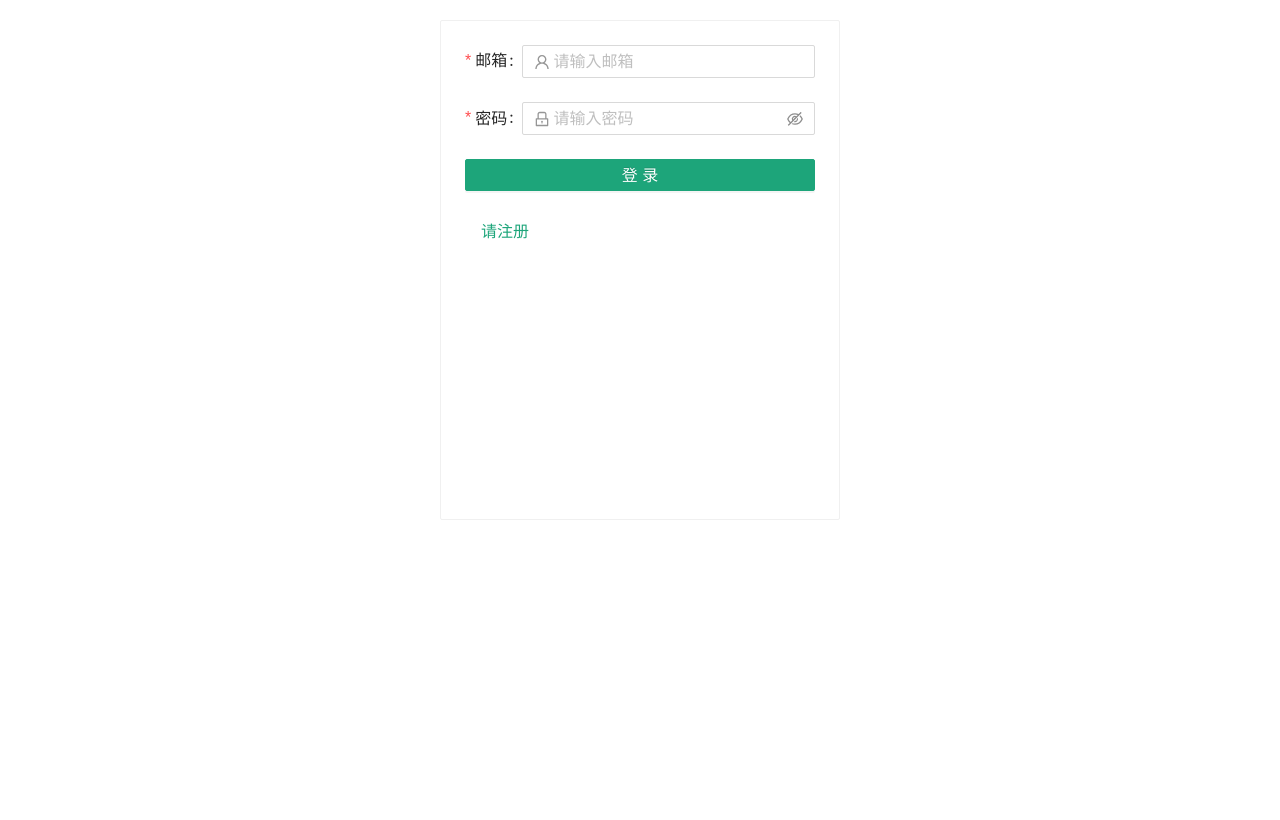
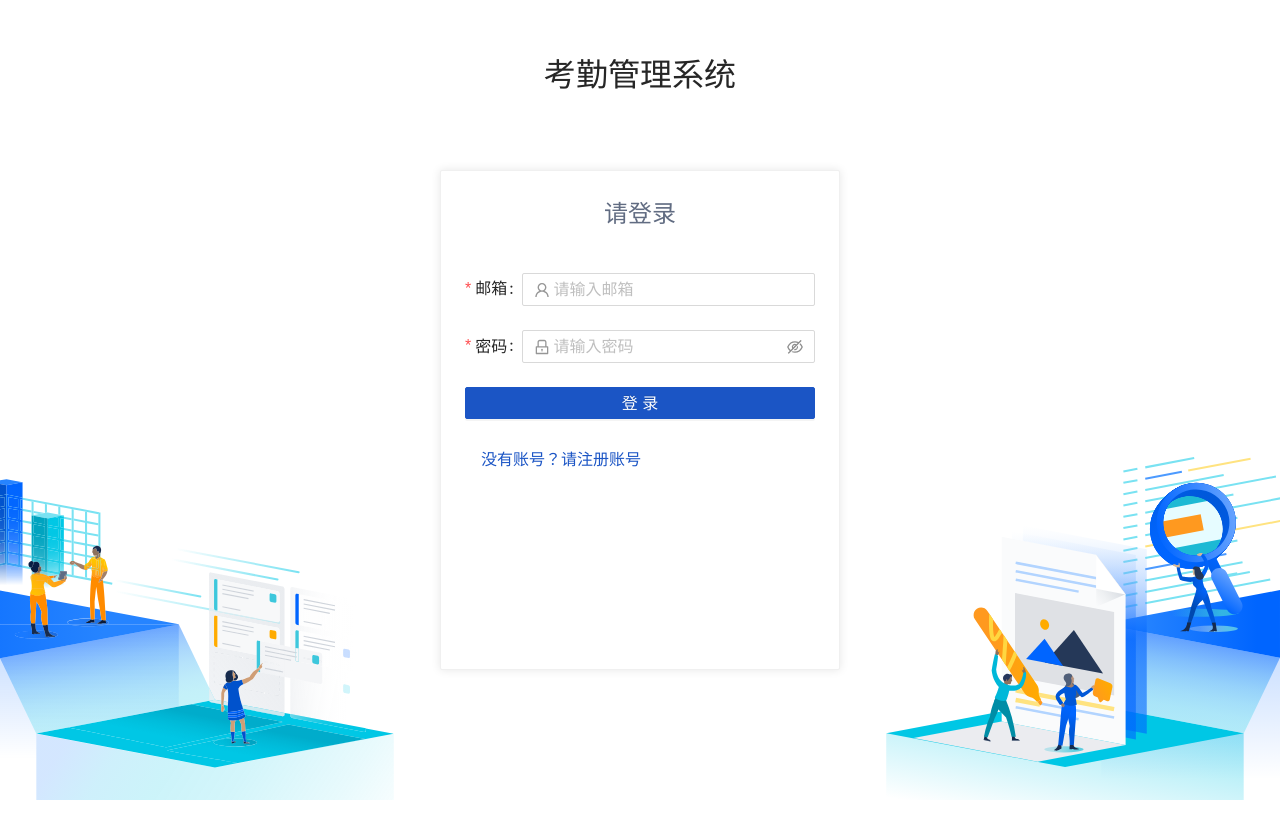
Before and after one commit to sinsong/-school-peixun-frontend, a React (Create React App) app: page / in a window 1280 px wide. Built offline with nearby package versions, Linux system fonts and the light colour scheme.

Commit message:
美化登录界面

```diff
--- a/craco.config.js
+++ b/craco.config.js
@@ -8,7 +8,7 @@ module.exports = {
         lessLoaderOptions:{
           lessOptions: {
             modifyVars: {
-              '@primary-color': '#1da57a',
+              '@primary-color': 'rgb(27, 85, 197)',
               '@font-size-base': '16px'
             },
             javascriptEnabled: true,
--- a/src/pages/authentication/index.jsx
+++ b/src/pages/authentication/index.jsx
@@ -2,23 +2,31 @@ import { useState } from "react";
 import { Login } from "./components/Login"
 import { Register } from "./components/Register"
 import { Button, Card } from "antd"
+import left from "../../assets/left.svg"
+import right from "../../assets/right.svg"
 
 const Authentication = () => {
     const [isRegister, setIsRegister] = useState(false);
 
     return (
+        <>
+            <div style={{width: "100%", height: "100%", backgroundRepeat: "no-repeat", backgroundAttachment: "fixed", backgroundPosition: "left bottom, right bottom", backgroundSize: "calc(((100vw - 40rem) / 2) - 3.2rem), calc(((100vw - 40rem) / 2) - 3.2rem), cover", backgroundImage: `url(${left}), url(${right})`, position: "absolute"}}></div>
+            <h1 style={{textAlign: "center", padding: "5rem 10rem"}}>考勤管理系统</h1>
             <Card style={{
                 width: "40rem",
                 minHeight: "50rem",
-            margin: "2rem auto"
+                margin: "2rem auto",
+                boxShadow: "rgba(0,0,0,0.1) 0 0 10px"
             }}>
+                <h2 style={{textAlign:"center", marginBottom: "4rem", color: "rgb(97, 108, 130)"}}>{ isRegister ? "请注册" : "请登录" }</h2>
                 {
                     isRegister ? <Register /> : <Login />
                 }
-            <Button type="link" onClick={() => {setIsRegister(!isRegister)}}>
-                { !isRegister ? "请注册" : "请登录" }
+                <Button type="link" onClick={() => { setIsRegister(!isRegister) }}>
+                    {!isRegister ? "没有账号？请注册账号" : "已有账号？请登录"}
                 </Button>
             </Card>
+        </>
     )
 }
 
```
Also changed, not shown: src/assets/left.svg (added), src/assets/right.svg (added). Lines whose indentation alone changed are shown as unchanged.
